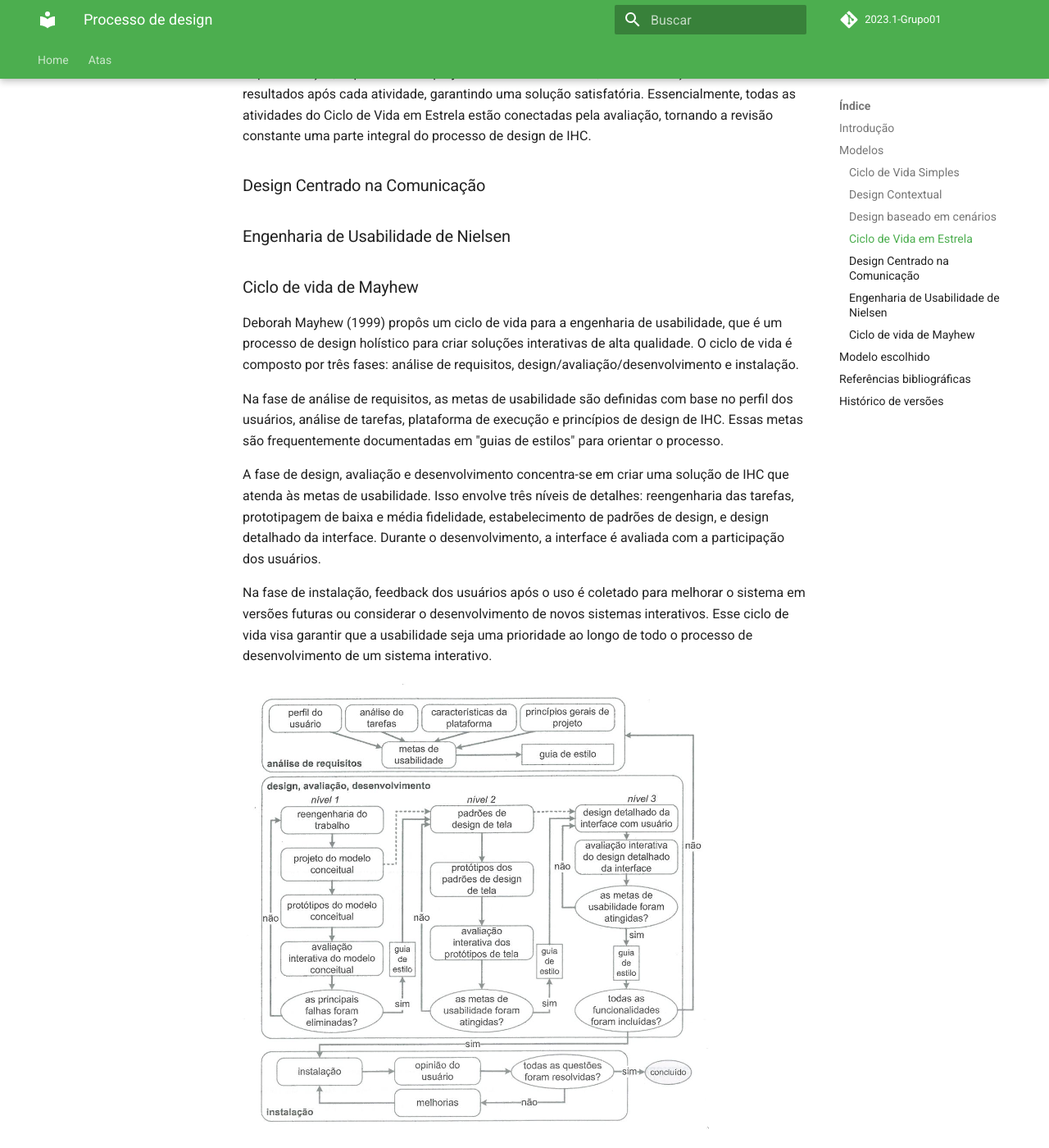
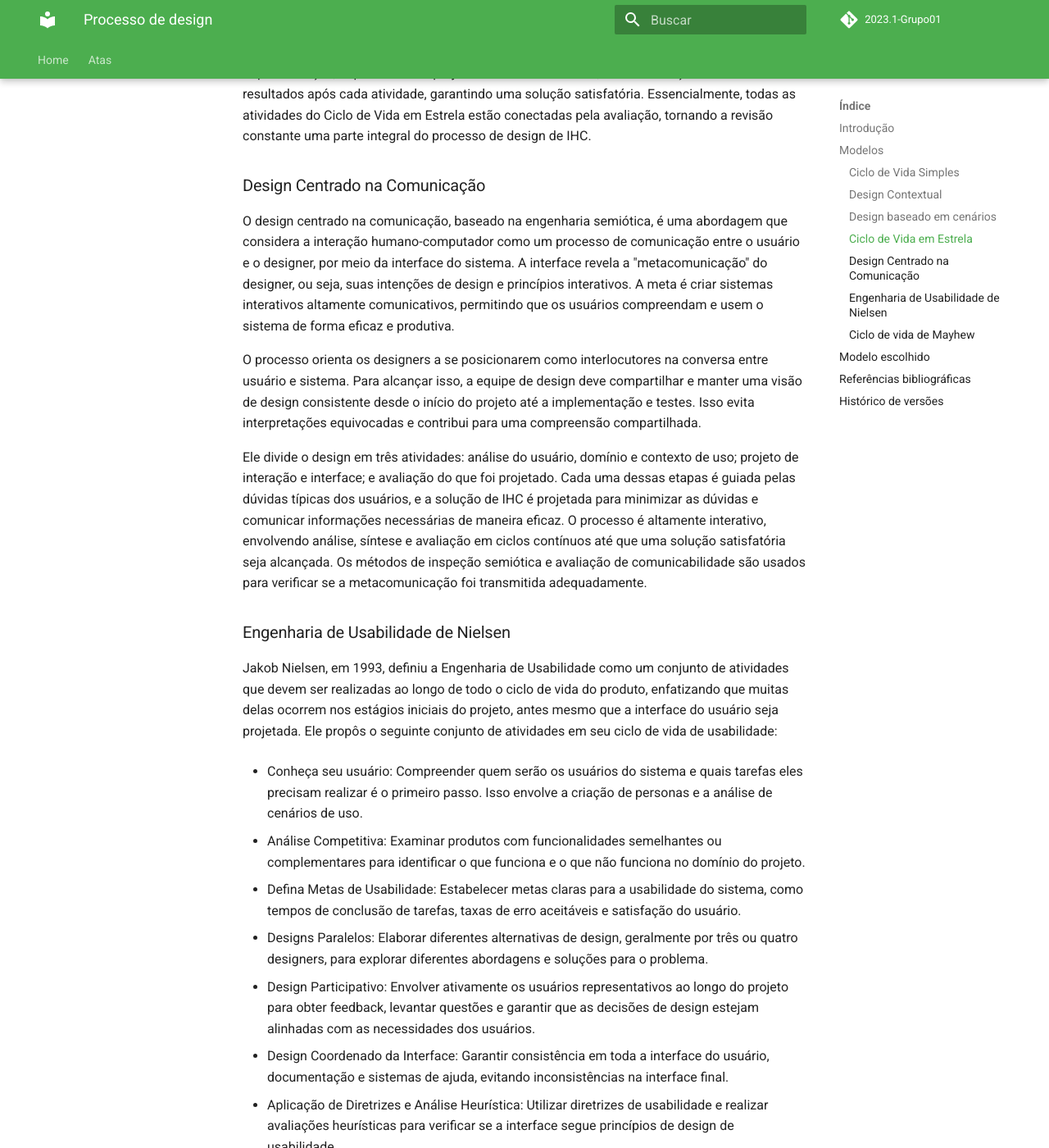
Before and after one commit to Interacao-Humano-Computador/2023.2-NotaLegal, an MkDocs documentation site: the page built from docs/planejamento do projeto/processo-de-design.md, in a window 1280 px wide and 1400 px high, scrolled down 4393 px. Shown: the whole window at 82% size. Built offline with MkDocs 1.6.1 and Material for MkDocs 9.7.7, drawn with Linux system fonts in a browser that asks for light colours; comment, search, counter and statistics services are not loaded; some of the changed text lies outside the part shown.

Commit message:
Update processo-de-design.md

```diff
--- a/docs/planejamento do projeto/processo-de-design.md
+++ b/docs/planejamento do projeto/processo-de-design.md
@@ -66,7 +66,38 @@ O Ciclo de Vida em Estrela permite flexibilidade ao designer para escolher a ord
 
 ### Design Centrado na Comunicação
 
+O design centrado na comunicação, baseado na engenharia semiótica, é uma abordagem que considera a interação humano-computador como um processo de comunicação entre o usuário e o designer, por meio da interface do sistema. A interface revela a "metacomunicação" do designer, ou seja, suas intenções de design e princípios interativos. A meta é criar sistemas interativos altamente comunicativos, permitindo que os usuários compreendam e usem o sistema de forma eficaz e produtiva.
+
+O processo orienta os designers a se posicionarem como interlocutores na conversa entre usuário e sistema. Para alcançar isso, a equipe de design deve compartilhar e manter uma visão de design consistente desde o início do projeto até a implementação e testes. Isso evita interpretações equivocadas e contribui para uma compreensão compartilhada.
+
+Ele divide o design em três atividades: análise do usuário, domínio e contexto de uso; projeto de interação e interface; e avaliação do que foi projetado. Cada uma dessas etapas é guiada pelas dúvidas típicas dos usuários, e a solução de IHC é projetada para minimizar as dúvidas e comunicar informações necessárias de maneira eficaz. O processo é altamente interativo, envolvendo análise, síntese e avaliação em ciclos contínuos até que uma solução satisfatória seja alcançada. Os métodos de inspeção semiótica e avaliação de comunicabilidade são usados para verificar se a metacomunicação foi transmitida adequadamente.
+
+
 ### Engenharia de Usabilidade de Nielsen
+Jakob Nielsen, em 1993, definiu a Engenharia de Usabilidade como um conjunto de atividades que devem ser realizadas ao longo de todo o ciclo de vida do produto, enfatizando que muitas delas ocorrem nos estágios iniciais do projeto, antes mesmo que a interface do usuário seja projetada. Ele propôs o seguinte conjunto de atividades em seu ciclo de vida de usabilidade:
+
+- Conheça seu usuário: Compreender quem serão os usuários do sistema e quais tarefas eles precisam realizar é o primeiro passo. Isso envolve a criação de personas e a análise de cenários de uso.
+
+- Análise Competitiva: Examinar produtos com funcionalidades semelhantes ou complementares para identificar o que funciona e o que não funciona no domínio do projeto.
+
+- Defina Metas de Usabilidade: Estabelecer metas claras para a usabilidade do sistema, como tempos de conclusão de tarefas, taxas de erro aceitáveis e satisfação do usuário.
+
+- Designs Paralelos: Elaborar diferentes alternativas de design, geralmente por três ou quatro designers, para explorar diferentes abordagens e soluções para o problema.
+
+- Design Participativo: Envolver ativamente os usuários representativos ao longo do projeto para obter feedback, levantar questões e garantir que as decisões de design estejam alinhadas com as necessidades dos usuários.
+
+- Design Coordenado da Interface: Garantir consistência em toda a interface do usuário, documentação e sistemas de ajuda, evitando inconsistências na interface final.
+
+- Aplicação de Diretrizes e Análise Heurística: Utilizar diretrizes de usabilidade e realizar avaliações heurísticas para verificar se a interface segue princípios de design de usabilidade.
+
+- Prototipagem: Criar protótipos de sistemas que permitem avaliações rápidas e modificações com baixo custo.
+
+- Testes Empíricos: Realizar testes com usuários reais para observar como eles interagem com os protótipos, identificar problemas de usabilidade e coletar feedback qualitativo.
+
+- Design Iterativo: Com base nos resultados dos testes, fazer melhorias no design da interface, repetindo o processo até que as metas de usabilidade sejam alcançadas.
+
+Nielsen enfatiza a importância de conhecer os usuários e suas tarefas, bem como de manter uma abordagem iterativa ao longo do ciclo de vida do projeto. Ele também destaca a necessidade de registrar as decisões de design para referência futura e coletar dados de uso após a introdução do produto para planejar futuras versões. Esse ciclo de vida da usabilidade ajuda a garantir que a usabilidade seja uma consideração central desde o início do processo de design até a entrega do produto final.
+
 
 ### Ciclo de vida de Mayhew
 Deborah Mayhew (1999) propôs um ciclo de vida para a engenharia de usabilidade, que é um processo de design holístico para criar soluções interativas de alta qualidade. O ciclo de vida é composto por três fases: análise de requisitos, design/avaliação/desenvolvimento e instalação.
@@ -103,3 +134,4 @@ Considerando que nossa equipe é composta por iniciantes na área de IHC, o Cicl
 |0.5|08/09/2023|Adição do Ciclo de Vida Simples|[Lucas Ribeiro](https://github.com/lucassouzs)|[Gabriel Zaranza](https://github.com/gzaranza) [Izabella Alves](https://github.com/izabellaalves)|
 |0.6|08/09/2023|Adição do Design Contextual|[Lucas Ribeiro](https://github.com/lucassouzs)|[Gabriel Zaranza](https://github.com/gzaranza) [Izabella Alves](https://github.com/izabellaalves)|
 |0.7|18/09/2023|Adição do Ciclo de vida em Estrela|[Gabriel Zaranza](https://github.com/gzaranza)| [Izabella Alves](https://github.com/izabellaalves) [Lucas Ribeiro](https://github.com/lucassouzs)|
+|0.8|18/09/2023|Adição do Design Centrado na Comunicação e Engenharia de Usabilidade de Nielsen|[Gabriel Zaranza](https://github.com/gzaranza)| [Izabella Alves](https://github.com/izabellaalves) [Lucas Ribeiro](https://github.com/lucassouzs)|
```
